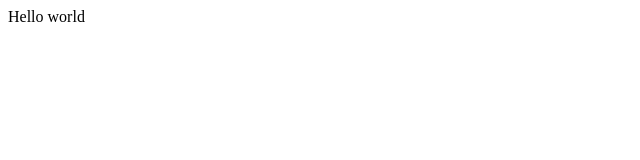
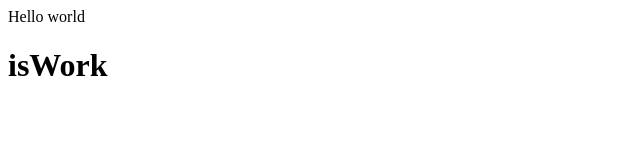
Before and after one commit to ronald169/vuetify-tutorial, a plain HTML site: page index.html in a window 1280 px wide. Shown: the whole page, without its empty margins (0-640 px from the left). Drawn offline with Linux system fonts and the light colour scheme.

Commit message:
Ajout de isWork

```diff
--- a/index.html
+++ b/index.html
@@ -8,5 +8,6 @@
 </head>
 <body>
     <div>Hello world</div>
+    <h1> isWork</h1>
 </body>
 </html>
```
